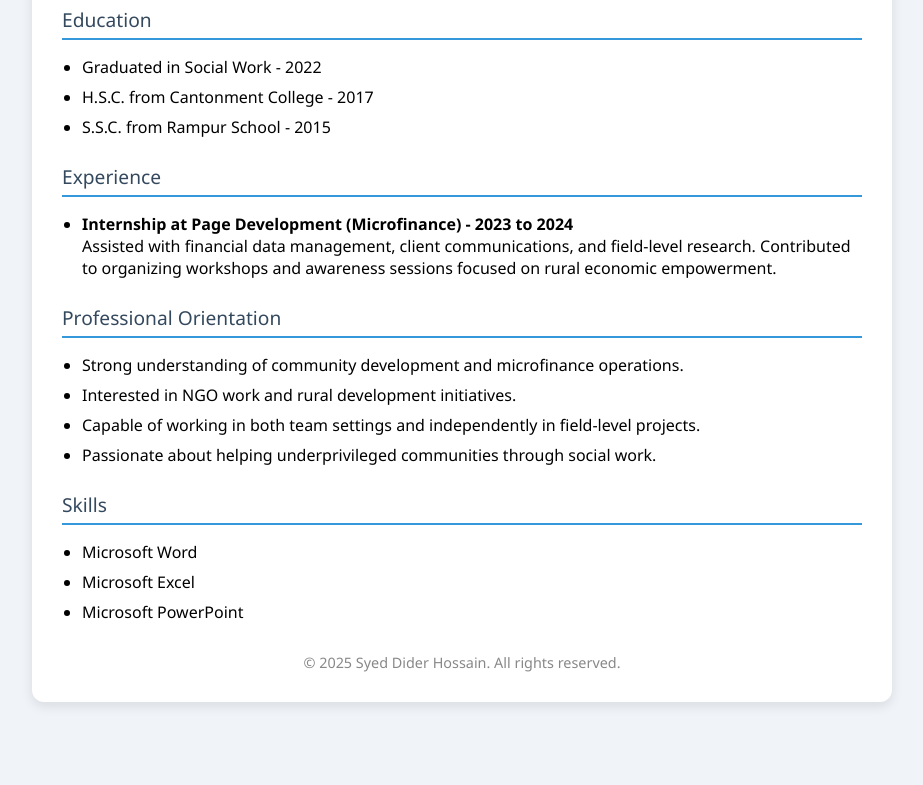
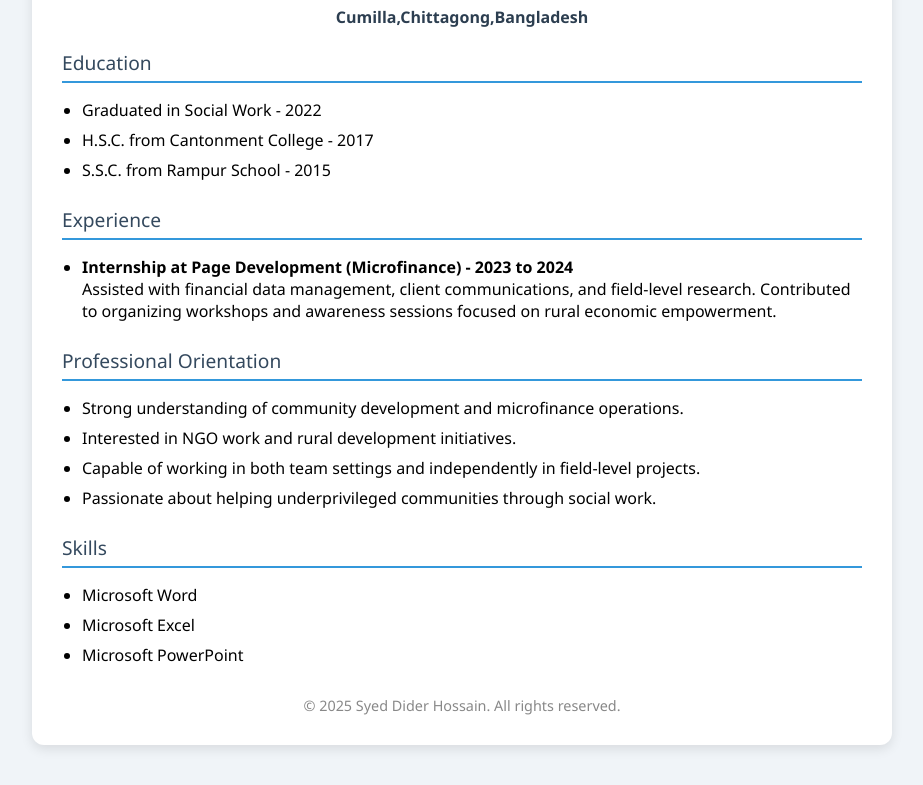
Before and after one commit to Tusherahammed/didar-portfollio, a plain HTML site: page index.html in a window 1280 px wide. Shown: the part 308-1093 px from the top of the page, without its empty margins (178-1101 px from the left). Before the commit the page ends 1050 px from the top, so only its background shows below. Drawn offline with Linux system fonts and the light colour scheme.

Commit message:
final-commit

```diff
--- a/index.html
+++ b/index.html
@@ -23,6 +23,11 @@
             color: #2c3e50;
             text-align: center;
         }
+        h4 {
+            color: #2c3e50;
+            text-align: center;
+        }
+
         .profile-img {
             display: block;
             margin: 0 auto 20px;
@@ -60,6 +65,8 @@
     <div class="container">
         <img class="profile-img" src="images/dider.jpeg" alt="Syed Dider Hossain">
         <h1>Syed Dider Hossain</h1>
+        <h4>Cumilla,Chittagong,Bangladesh</h4>
+
 
         <div class="section">
             <div class="section-title">Education</div>
```
